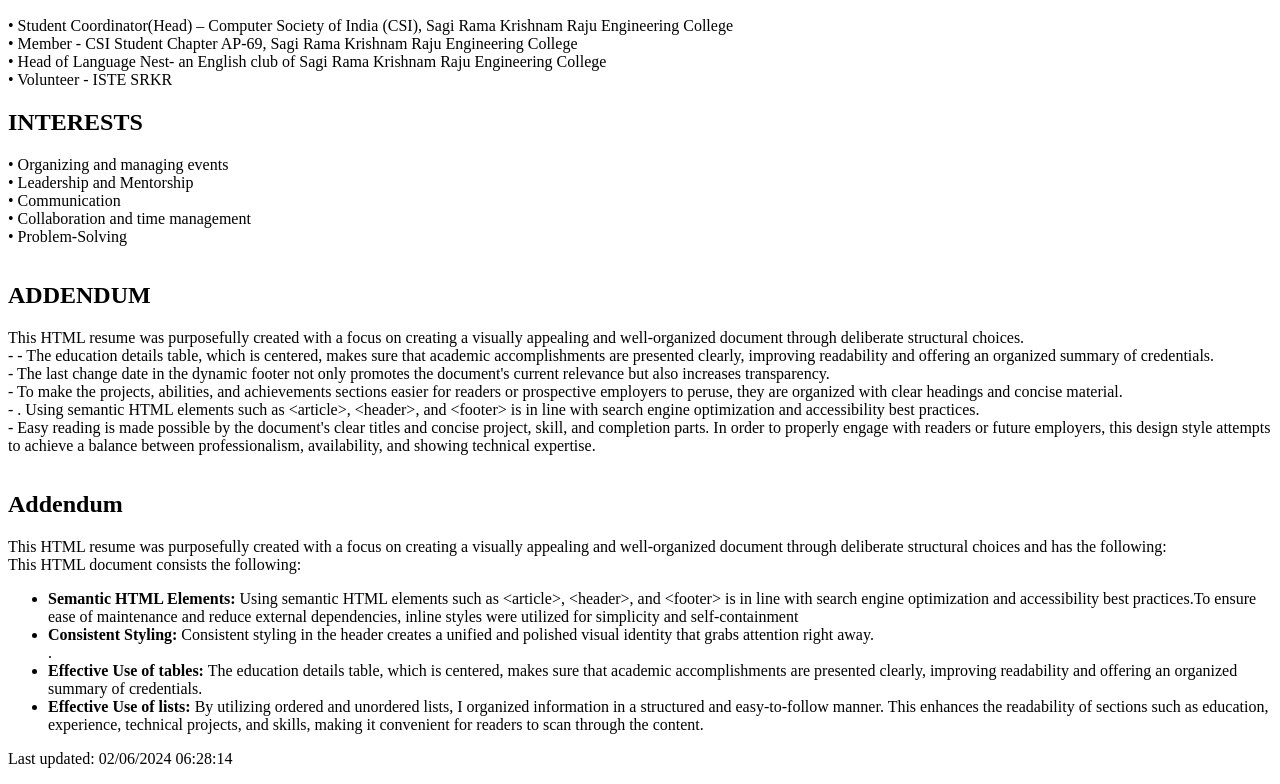
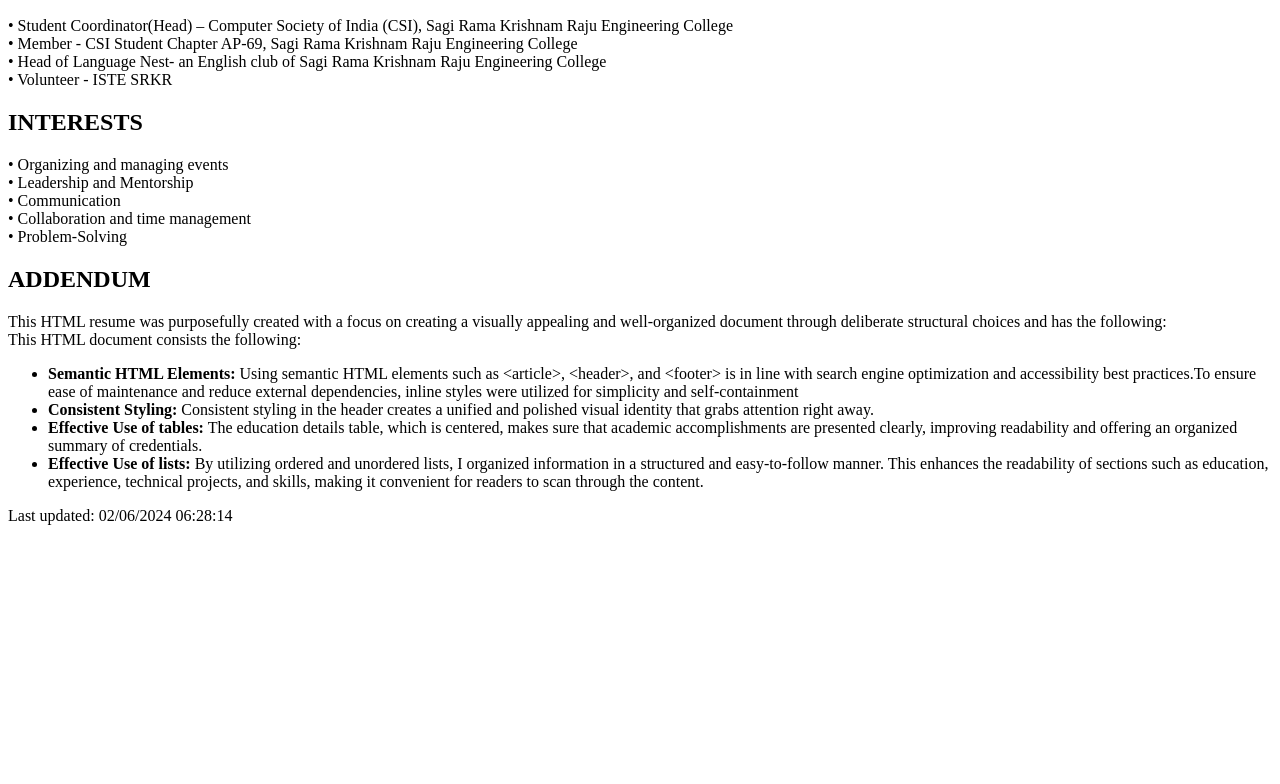
Before and after one commit to Jyotshnapothina/ITC505-lab-2, a plain HTML site: page index.html in a window 1280 px wide. Shown: the part 1430-2214 px from the top of the page. After the commit the page ends 1971 px from the top, so only its background shows below. Drawn offline with Linux system fonts and the light colour scheme.

Commit message:
INITIAL COMMIT

```diff
--- a/index.html
+++ b/index.html
@@ -134,27 +134,14 @@
         </p>
 </article>
 <!-- Addendum Section -->
-<article style="display: inline-block;">
+<article >
     <h2>ADDENDUM</h2>
-    <p>
-        This HTML resume was purposefully created with a focus on creating a visually appealing and well-organized document through deliberate structural choices.<br>
--
-- The education details table, which is centered, makes sure that academic accomplishments are presented clearly, improving readability and offering an organized summary of credentials.<br>
-- The last change date in the dynamic footer not only promotes the document's current relevance but also increases transparency.<br>
-- To make the projects, abilities, and achievements sections easier for readers or prospective employers to peruse, they are organized with clear headings and concise material.<br>
-- . Using semantic HTML elements such as &lt;article&gt;, &lt;header&gt;, and &lt;footer&gt; is in line with search engine optimization and accessibility best practices.<br>
-- Easy reading is made possible by the document's clear titles and concise project, skill, and completion parts. In order to properly engage with readers or future employers, this design style attempts to achieve a balance between professionalism, availability, and showing technical expertise.
-    </p>
-</article>
-
-<article>
-    <h2>Addendum</h2>
     <p>This HTML resume was purposefully created with a focus on creating a visually appealing and well-organized document through deliberate structural choices and has the following:<br>This HTML document consists the following: </p>
 
     <ul>
-        <li><strong>Semantic HTML Elements:</strong> Using semantic HTML elements such as &lt;article&gt;, &lt;header&gt;, and &lt;footer&gt; is in line with search engine optimization and accessibility best practices.To ensure ease of maintenance and reduce external dependencies, inline styles were utilized for simplicity and self-containment<br>
-        <li><strong>Consistent Styling:</strong> Consistent styling in the header creates a unified and polished visual identity that grabs attention right away.<br>.</li>
-        <li><strong>Effective Use of tables:</strong> The education details table, which is centered, makes sure that academic accomplishments are presented clearly, improving readability and offering an organized summary of credentials.<br>
+        <li><strong>Semantic HTML Elements:</strong> Using semantic HTML elements such as &lt;article&gt;, &lt;header&gt;, and &lt;footer&gt; is in line with search engine optimization and accessibility best practices.To ensure ease of maintenance and reduce external dependencies, inline styles were utilized for simplicity and self-containment</li>
+        <li><strong>Consistent Styling:</strong> Consistent styling in the header creates a unified and polished visual identity that grabs attention right away.</li>
+        <li><strong>Effective Use of tables:</strong> The education details table, which is centered, makes sure that academic accomplishments are presented clearly, improving readability and offering an organized summary of credentials.</li>
         <li><strong>Effective Use of lists:</strong> By utilizing ordered and unordered lists, I organized information in a structured and easy-to-follow manner. This enhances the readability of sections such as education, experience, technical projects, and skills, making it convenient for readers to scan through the content.</li>
 
     </ul>
```
